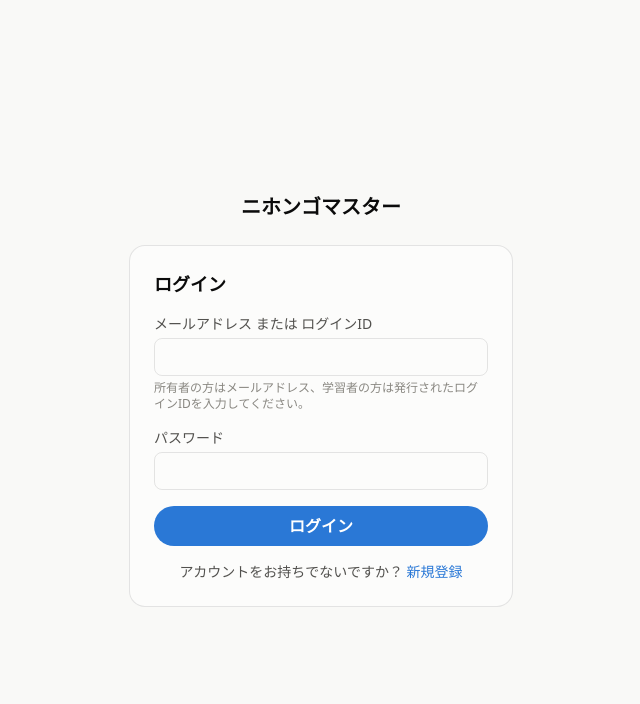
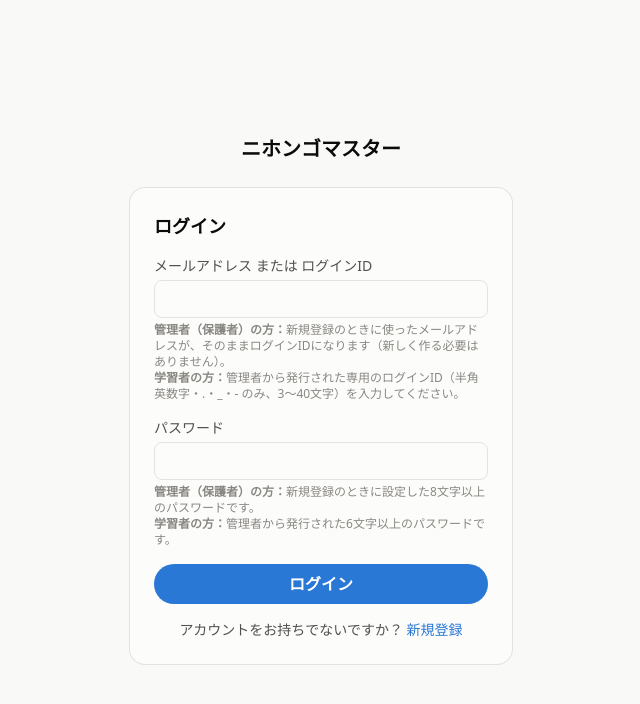
Before and after one commit to qualityvehicleexports-crypto/nihongo-master, a Next.js app: page /login in a window 1280 px wide. Shown: the top 704 px of the page, without its empty margins (319-959 px from the left). Built offline with nearby package versions, Linux system fonts and the light colour scheme.

Commit message:
Update page.tsx

```diff
--- a/src/app/(auth)/login/page.tsx
+++ b/src/app/(auth)/login/page.tsx
@@ -57,7 +57,9 @@ export default function LoginPage() {
           style={{ borderColor: "var(--border)" }}
         />
         <span className="text-xs" style={{ color: "var(--text-muted)" }}>
-          所有者の方はメールアドレス、学習者の方は発行されたログインIDを入力してください。
+          <strong>管理者（保護者）の方：</strong>新規登録のときに使ったメールアドレスが、そのままログインIDになります（新しく作る必要はありません）。
+          <br />
+          <strong>学習者の方：</strong>管理者から発行された専用のログインID（半角英数字・.・_・- のみ、3〜40文字）を入力してください。
         </span>
       </label>
 
@@ -72,6 +74,11 @@ export default function LoginPage() {
           className="rounded-lg border px-3 py-2"
           style={{ borderColor: "var(--border)" }}
         />
+        <span className="text-xs" style={{ color: "var(--text-muted)" }}>
+          <strong>管理者（保護者）の方：</strong>新規登録のときに設定した8文字以上のパスワードです。
+          <br />
+          <strong>学習者の方：</strong>管理者から発行された6文字以上のパスワードです。
+        </span>
       </label>
 
       {error && (
```
